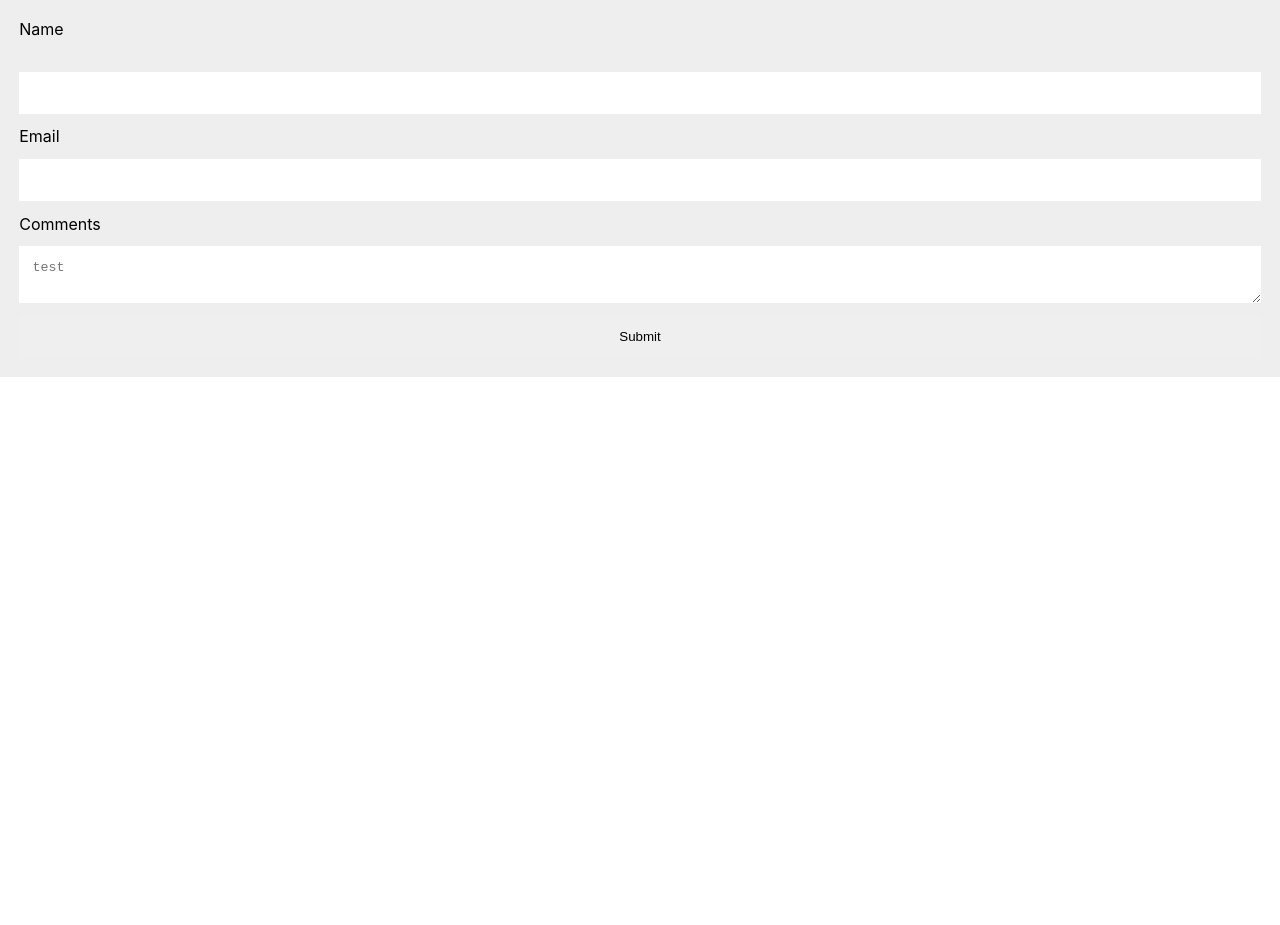
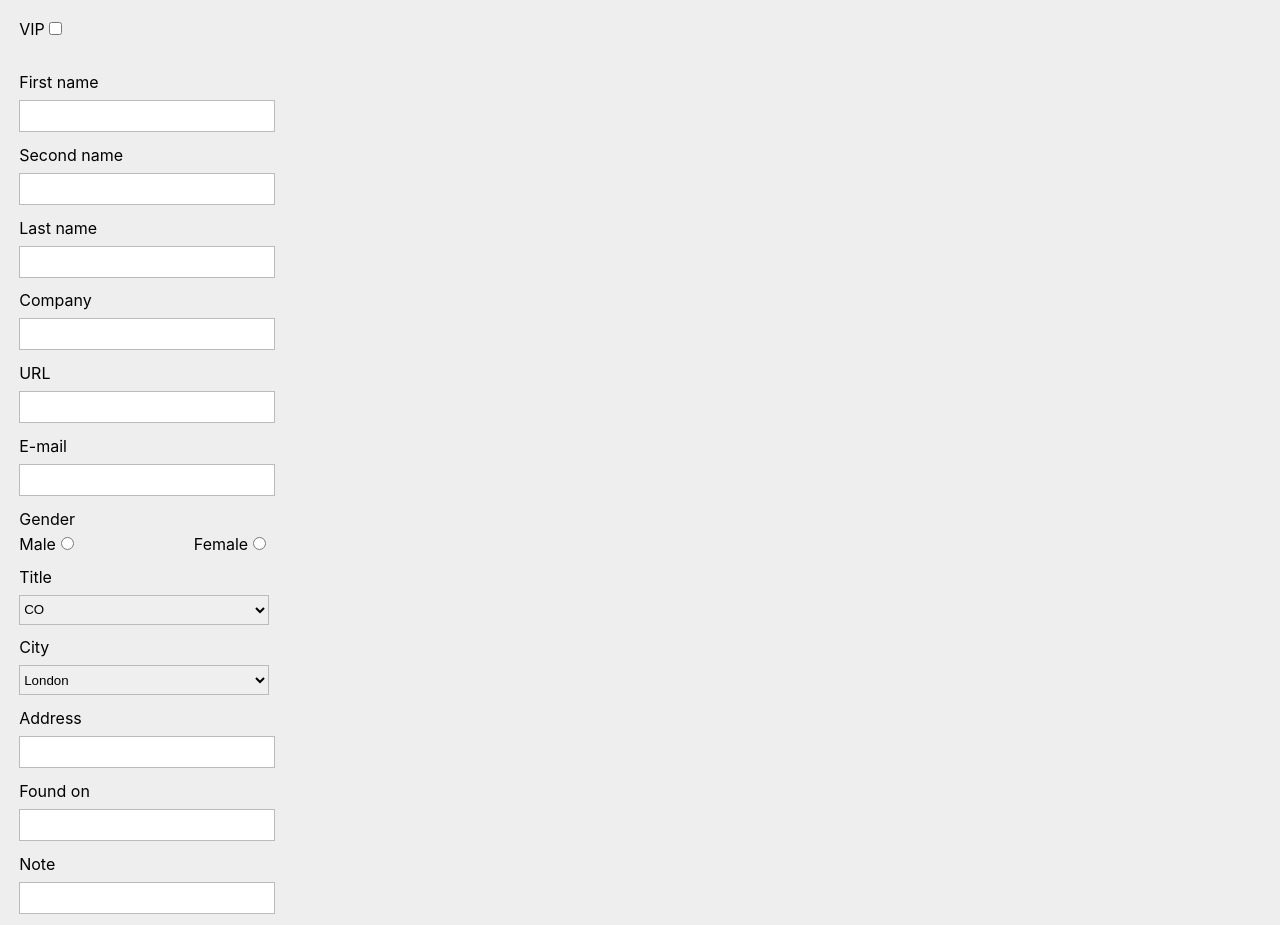
Before and after one commit to SoftwareBrothers/leaderator-extension, a React (Create React App) app: page / in a window 1280 px wide. Shown: the top 925 px of the page. Before the commit the page ends 800 px from the top, so only its background shows below. Built offline with nearby package versions, Linux system fonts and the light colour scheme.

Commit message:
form skeleton form basic styles form components from callbacks mock eslint rules

```diff
--- a/public/index.html
+++ b/public/index.html
@@ -3,6 +3,9 @@
   <head>
     <meta charset="utf-8" />
     <link rel="shortcut icon" href="%PUBLIC_URL%/favicon.ico" />
+    <link rel="stylesheet" href="https://use.fontawesome.com/releases/v5.8.2/css/all.css" integrity="sha384-oS3vJWv+0UjzBfQzYUhtDYW+Pj2yciDJxpsK1OYPAYjqT085Qq/1cq5FLXAZQ7Ay" crossorigin="anonymous">
+
+
     <meta name="viewport" content="width=device-width, initial-scale=1" />
     <meta name="theme-color" content="#000000" />
     <!--
--- a/public/styles/style.css
+++ b/public/styles/style.css
@@ -1,3 +1,3 @@
 body {
-    background: #ccc;
+
 }
--- a/src/components/form/Form.js
+++ b/src/components/form/Form.js
@@ -1,26 +1,41 @@
 import React, { Component } from 'react';
 import PropTypes from 'prop-types';
+import {
+  FormRowInput, FormRowCheckbox, FormRowDropdown, FormRowRadio,
+} from './formRow/Row';
+
 import styles from './form.module.css';
+
+const errorMessages = {
+  required: 'Field is required',
+};
 
 class Form extends Component {
   constructor(props) {
     super(props);
-    this.state = {
-      domain: props.domain,
-    };
   }
 
   render() {
     return (
       <div>
         <form className={styles.myForm}>
-          <label htmlFor="customer_name">Name </label>
-          <input type="text" name="customer_name" id="customer_name" onChange={() => {}} />
-          <label htmlFor="email_address">Email </label>
-          <input type="email" name="email_address" id="email_address" onChange={() => {}} />
-          <label htmlFor="comments">Comments</label>
-          <textarea placeholder="test" onChange={() => {}}>{this.state.domain}</textarea>
-          <button type="submit">Submit</button>
+          <FormRowCheckbox label="VIP" fieldName="vip" onChange={() => {}} />
+          <FormRowInput label="First name" fieldName="firstName" errorMessage={errorMessages.required} onChange={() => {}} />
+          <FormRowInput label="Second name" fieldName="secondName" onChange={() => {}} />
+          <FormRowInput label="Last name" fieldName="lastName" errorMessage={errorMessages.required} onChange={() => {}} />
+          <FormRowInput label="Company" fieldName="company" errorMessage={errorMessages.required} onChange={() => {}} />
+          <FormRowInput label="URL" fieldName="url" errorMessage={errorMessages.required} onChange={() => {}} />
+          <FormRowInput label="E-mail" fieldName="email" errorMessage={errorMessages.required} onChange={() => {}} />
+          <FormRowRadio label="Gender" fieldName="gender" optionsLabels={['Male', 'Female']} options={['male', 'female']} errorMessage={errorMessages.required} onChange={() => {}} />
+          <FormRowDropdown label="Title" fieldName="title" options={['CO', 'CTO']} errorMessage={errorMessages.required} onChange={() => {}} />
+          <FormRowDropdown label="City" fieldName="city" options={['London', 'Wroclaw']} errorMessage={errorMessages.required} onChange={() => {}} />
+          <FormRowInput label="Address" fieldName="address" onChange={() => {}} />
+          <FormRowInput label="Found on" fieldName="foundOn" errorMessage={errorMessages.required} onChange={() => {}} />
+          <FormRowInput label="Note" fieldName="note" onChange={() => {}} />
+          <div className={styles.form_footer}>
+            <button className={styles.submit} type="submit">Add prospect</button>
+            <button className={styles.reset}>Clear form</button>
+          </div>
         </form>
       </div>
     );
--- a/src/components/form/form.module.css
+++ b/src/components/form/form.module.css
@@ -4,13 +4,31 @@
     grid-gap: .8em;
     background: #eee;
     padding: 1.2em;
+    width: 290px;
 }
-.myForm > label  {
-    grid-row: auto;
+
+.form_footer {
+    display: grid;
+    grid-template-columns: 100px 100px;
+    justify-content: space-between;
+    width: 250px;
 }
-.myForm > input,
-.myForm > textarea,
-.myForm > button {
-    border: none;
-    padding: 1em;
+
+.form_footer button{
+    height: 30px;
+    border: 1px solid #bbb;
+    width: 100px;
 }
+
+.submit {
+    background: darkgreen;
+    color: #fff;
+}
+
+.submit:hover{
+    filter: brightness(150%);
+}
+
+.reset:hover {
+    filter: brightness(70%);
+}
--- /dev/null
+++ b/src/components/form/formRow/Row.js
@@ -0,0 +1,85 @@
+import React from 'react';
+import PropTypes from 'prop-types';
+import styles from './formRow.module.css';
+
+export const FormRowInput = props => (
+  <div className={styles.form_row}>
+    <label htmlFor={props.fieldName}>{props.label}</label>
+    <input type="text" name={props.fieldName} id={props.fieldName} onChange={e => props.onChange(e)}/>
+    {props.error && <span className={styles.error}>{props.errorMessage}</span>}
+  </div>
+);
+
+export const FormRowDropdown = props => (
+  <div className={styles.form_row}>
+    <label htmlFor={props.fieldName}>{props.label}</label>
+    <select
+      name={props.fieldName}
+      value={props.options}
+      onChange={props.onChange}
+      placeholder="Select option"
+    >
+      {props.options.map(option => <option value={option}>{option}</option>)}
+    </select>
+    {props.error && <span className={styles.error}>{props.errorMessage}</span>}
+  </div>
+);
+
+export const FormRowCheckbox = props => (
+  <div className={styles.form_row_checkbox}>
+    <label htmlFor={props.fieldName}>{props.label}</label>
+    <input type="checkbox" name={props.fieldName} id={props.fieldName} onChange={e => props.onChange(e)}/>
+    {props.error && <span className={styles.error}>{props.errorMessage}</span>}
+  </div>
+);
+
+export const FormRowRadio = props => (
+  <div className={styles.form_row_radio}>
+    <label htmlFor={props.fieldName}>{props.label}</label>
+    <div className={styles.radioOptions}>
+      {props.options.map((item, index) => (
+        <div>
+          <span>{props.optionsLabels[index]}</span>
+          <input type="radio" value={item} name={props.fieldName} onChange={e => props.onChange(e)}/>
+        </div>
+      ))}
+    </div>
+    {props.error && <span className={styles.error}>{props.errorMessage}</span>}
+  </div>
+);
+
+
+FormRowInput.propTypes = {
+  fieldName: PropTypes.string.isRequired,
+  label: PropTypes.string.isRequired,
+  errorMessage: PropTypes.string.isRequired,
+  onChange: PropTypes.func.isRequired,
+  error: PropTypes.bool.isRequired,
+};
+
+FormRowCheckbox.propTypes = {
+  fieldName: PropTypes.string.isRequired,
+  label: PropTypes.string.isRequired,
+  errorMessage: PropTypes.string.isRequired,
+  onChange: PropTypes.func.isRequired,
+  error: PropTypes.bool.isRequired,
+};
+
+FormRowRadio.propTypes = {
+  fieldName: PropTypes.string.isRequired,
+  label: PropTypes.string.isRequired,
+  errorMessage: PropTypes.string.isRequired,
+  onChange: PropTypes.func.isRequired,
+  options: PropTypes.arrayOf(PropTypes.string).isRequired,
+  optionsLabels: PropTypes.arrayOf(PropTypes.string).isRequired,
+  error: PropTypes.bool.isRequired,
+};
+
+FormRowDropdown.propTypes = {
+  fieldName: PropTypes.string.isRequired,
+  label: PropTypes.string.isRequired,
+  errorMessage: PropTypes.string.isRequired,
+  onChange: PropTypes.func.isRequired,
+  options: PropTypes.arrayOf(PropTypes.string).isRequired,
+  error: PropTypes.bool.isRequired,
+};
--- /dev/null
+++ b/src/components/form/formRow/formRow.module.css
@@ -0,0 +1,39 @@
+.form_row {
+    display: grid;
+    grid-row-gap: 3px;
+    grid-template-columns: 250px;
+}
+
+label{
+    margin-bottom: 5px;
+}
+.form_row input, .form_row select {
+    height: 28px;
+    border: 1px solid #bbb;
+    width: 250px;
+}
+
+.radioOptions {
+    display: grid;
+    grid-template-columns: auto auto;
+    justify-content: space-between;
+    margin-top: 5px;
+    width: 250px;
+}
+
+.form_row input:hover {
+    border: 1px solid #ddd;
+}
+
+.form_row select {
+    height: 30px;
+}
+
+.form_row input.radio, .form_row input.checkbox {
+    height: 10px;
+}
+
+.error {
+    color: #ff0000;
+    font-size: 12px;
+}
--- a/src/components/leaderator/Leaderator.js
+++ b/src/components/leaderator/Leaderator.js
@@ -5,12 +5,41 @@ import styles from './leaderator.module.css';
 class Leaderator extends Component {
   constructor(props) {
     super(props);
+    this.state = {
+      host: '',
+    };
+    this.onAddProspect = this.onAddProspect.bind(this);
+    this.onFindEmail = this.onFindEmail.bind(this);
+    this.onCheckEmail = this.onCheckEmail.bind(this);
+  }
+
+  componentDidMount() {
+    this.setState({
+      host: window.location.hostname,
+    });
+  }
+
+  onAddProspect() {
+    console.log('add prospect');
+  }
+
+  onFindEmail() {
+    console.log('find email');
+  }
+
+  onCheckEmail() {
+    console.log('check email');
   }
 
   render() {
     return (
       <div className={styles.container}>
-        <Form />
+        <Form
+          {...this.state}
+          onFindEmail={this.onFindEmail}
+          onCheckEmail={this.onCheckEmail}
+          onAddProspect={this.onAddProspect}
+        />
       </div>
     );
   }
--- a/src/components/leaderator/leaderator.module.css
+++ b/src/components/leaderator/leaderator.module.css
@@ -1,3 +1,30 @@
+@font-face {
+    font-family: 'Inconsolata';
+    font-style: normal;
+    font-weight: 400;
+    src: local('Inconsolata Regular'), local('Inconsolata-Regular'), url(https://fonts.gstatic.com/s/inconsolata/v17/QldKNThLqRwH-OJ1UHjlKGlW5qhWxg.woff2) format('woff2');
+    unicode-range: U+0102-0103, U+0110-0111, U+1EA0-1EF9, U+20AB;
+}
+/* latin-ext */
+@font-face {
+    font-family: 'Inconsolata';
+    font-style: normal;
+    font-weight: 400;
+    src: local('Inconsolata Regular'), local('Inconsolata-Regular'), url(https://fonts.gstatic.com/s/inconsolata/v17/QldKNThLqRwH-OJ1UHjlKGlX5qhWxg.woff2) format('woff2');
+    unicode-range: U+0100-024F, U+0259, U+1E00-1EFF, U+2020, U+20A0-20AB, U+20AD-20CF, U+2113, U+2C60-2C7F, U+A720-A7FF;
+}
+/* latin */
+@font-face {
+    font-family: 'Inconsolata';
+    font-style: normal;
+    font-weight: 400;
+    src: local('Inconsolata Regular'), local('Inconsolata-Regular'), url(https://fonts.gstatic.com/s/inconsolata/v17/QldKNThLqRwH-OJ1UHjlKGlZ5qg.woff2) format('woff2');
+    unicode-range: U+0000-00FF, U+0131, U+0152-0153, U+02BB-02BC, U+02C6, U+02DA, U+02DC, U+2000-206F, U+2074, U+20AC, U+2122, U+2191, U+2193, U+2212, U+2215, U+FEFF, U+FFFD;
+}
+body {
+    background: #eeeeee;
+}
+
 .container {
-    background: #fff;
+
 }
```
Also changed, not shown: public/scripts/leaderator.js (+28 -3 lines), .eslintrc.js, 1 other file (tests, documents, lock files or other folders).
